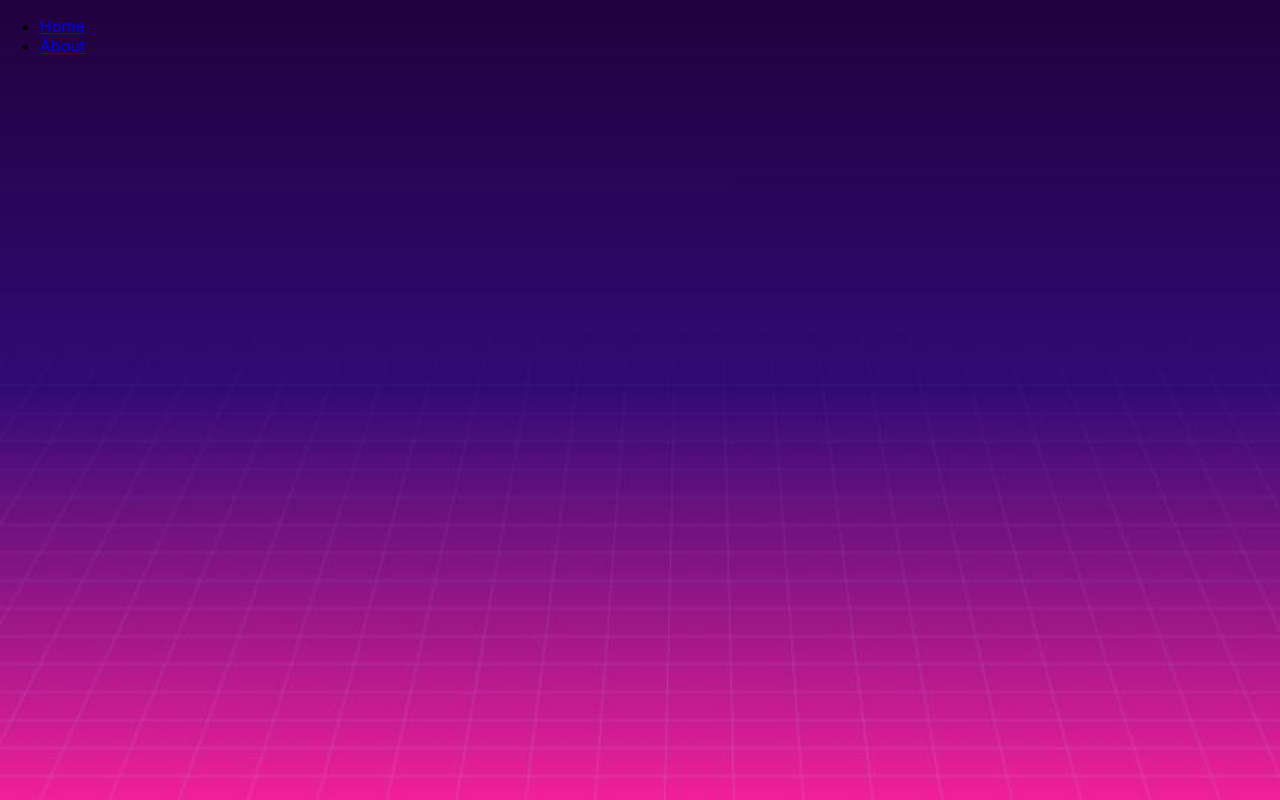
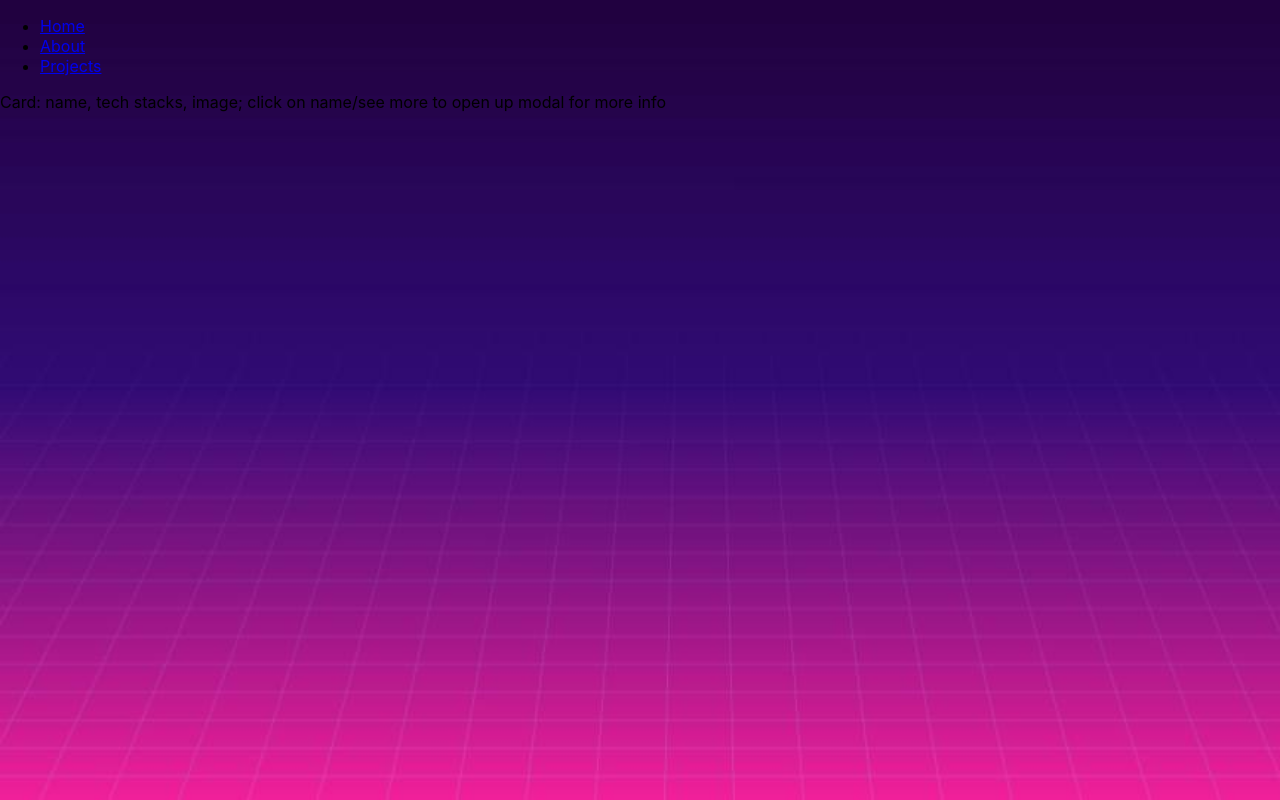
Before and after one commit to segbuniwe/portfolio, a React (Create React App) app in the folder portfolio/: page /projects in a window 1280 px wide. Before the commit this address had no page. Built offline with nearby package versions, Linux system fonts and the light colour scheme.

Commit message:
started to setup basic layout ideas

```diff
--- a/portfolio/public/index.html
+++ b/portfolio/public/index.html
@@ -15,6 +15,7 @@
       user's mobile device or desktop. See https://developers.google.com/web/fundamentals/web-app-manifest/
     -->
     <link rel="manifest" href="%PUBLIC_URL%/manifest.json" />
+    <!-- <link href="https://cdn.jsdelivr.net/npm/bootstrap@5.1.3/dist/css/bootstrap.min.css" rel="stylesheet" integrity="sha384-1BmE4kWBq78iYhFldvKuhfTAU6auU8tT94WrHftjDbrCEXSU1oBoqyl2QvZ6jIW3" crossorigin="anonymous" /> -->
     <!--
       Notice the use of %PUBLIC_URL% in the tags above.
       It will be replaced with the URL of the `public` folder during the build.
@@ -24,11 +25,12 @@
       work correctly both with client-side routing and a non-root public URL.
       Learn how to configure a non-root public URL by running `npm run build`.
     -->
-    <title>React App</title>
+    <title>Sophia Tony-Egbuniwe Portfolio</title>
   </head>
   <body>
     <noscript>You need to enable JavaScript to run this app.</noscript>
     <div id="root"></div>
+    <script src="https://cdn.jsdelivr.net/npm/bootstrap@5.1.3/dist/js/bootstrap.bundle.min.js" integrity="sha384-ka7Sk0Gln4gmtz2MlQnikT1wXgYsOg+OMhuP+IlRH9sENBO0LRn5q+8nbTov4+1p" crossorigin="anonymous"></script>
     <!--
       This HTML file is a template.
       If you open it directly in the browser, you will see an empty page.
--- a/portfolio/src/App.js
+++ b/portfolio/src/App.js
@@ -3,6 +3,7 @@ import "./styles/mainpage.css";
 import Main from "./components/Main";
 import About from "./components/About";
 import { BrowserRouter, Routes, Route } from "react-router-dom";
+import Projects from "./components/Projects";
 
 function App() {
   return (
@@ -12,6 +13,7 @@ function App() {
         <Routes>
           <Route exact path="/" element={<Main />}></Route>
           <Route exact path="/about" element={<About />}></Route>
+          <Route exact path="/projects" element={<Projects />}></Route>
         </Routes>
       </BrowserRouter>
     </>
--- a/portfolio/src/components/About.js
+++ b/portfolio/src/components/About.js
@@ -17,7 +17,7 @@ function About() {
             </p>
             <div>
                 Resume:
-                Contact:
+                Contact: LinkedIn, Email, GitHub
             </div>
         </>
     );
--- a/portfolio/src/components/Nav.js
+++ b/portfolio/src/components/Nav.js
@@ -13,12 +13,9 @@ function Nav() {
                     <li>
                         <NavLink to="/about">About</NavLink>
                     </li>
-                    {/* <li>
-                        <a onClick={() => scrollToSection('projects')}>Projects</a>
+                    <li>
+                        <NavLink to="/projects">Projects</NavLink>
                     </li>
-                    <li>
-                        <a onClick={() => scrollToSection('contact')}>Contact</a>
-                    </li> */}
                 </ul>
             </nav>
         </header>
--- a/portfolio/src/components/Projects.js
+++ b/portfolio/src/components/Projects.js
@@ -0,0 +1,10 @@
+function Projects() {
+    return (
+        <p>
+            Card: name, tech stacks, image;
+            click on name/see more to open up modal for more info
+        </p>
+    );
+}
+
+export default Projects;
```
